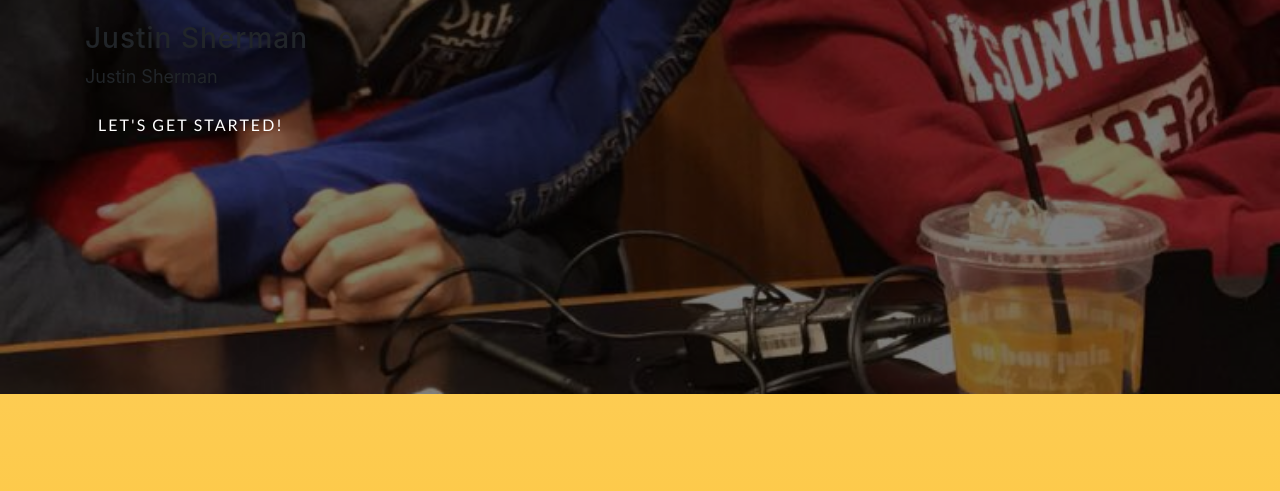
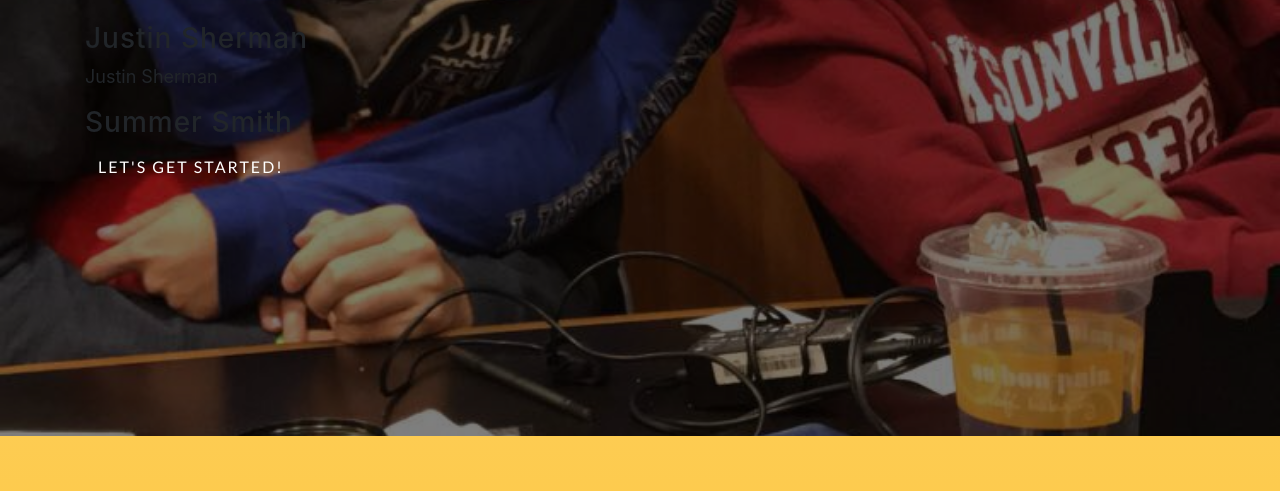
Before and after one commit to SummerSmith/girls-space, a website with bundled scripts: page startbootstrap-new-age-gh-pages/index.html in a window 1280 px wide. Shown: the part 3054-3545 px from the top of the page. Built offline with nearby package versions, Linux system fonts and the light colour scheme; a web font is replaced by a local one.

Commit message:
creators update

```diff
--- a/startbootstrap-new-age-gh-pages/index.html
+++ b/startbootstrap-new-age-gh-pages/index.html
@@ -175,6 +175,7 @@
           <h2>Who are we?</h2>
           <h3>Justin Sherman</h3>
           <p>Justin Sherman</p>
+          <h3>Summer Smith</h3>
           <a href="#download" class="btn btn-outline btn-xl js-scroll-trigger">Let's Get Started!</a>
         </div>
       </div>
```
